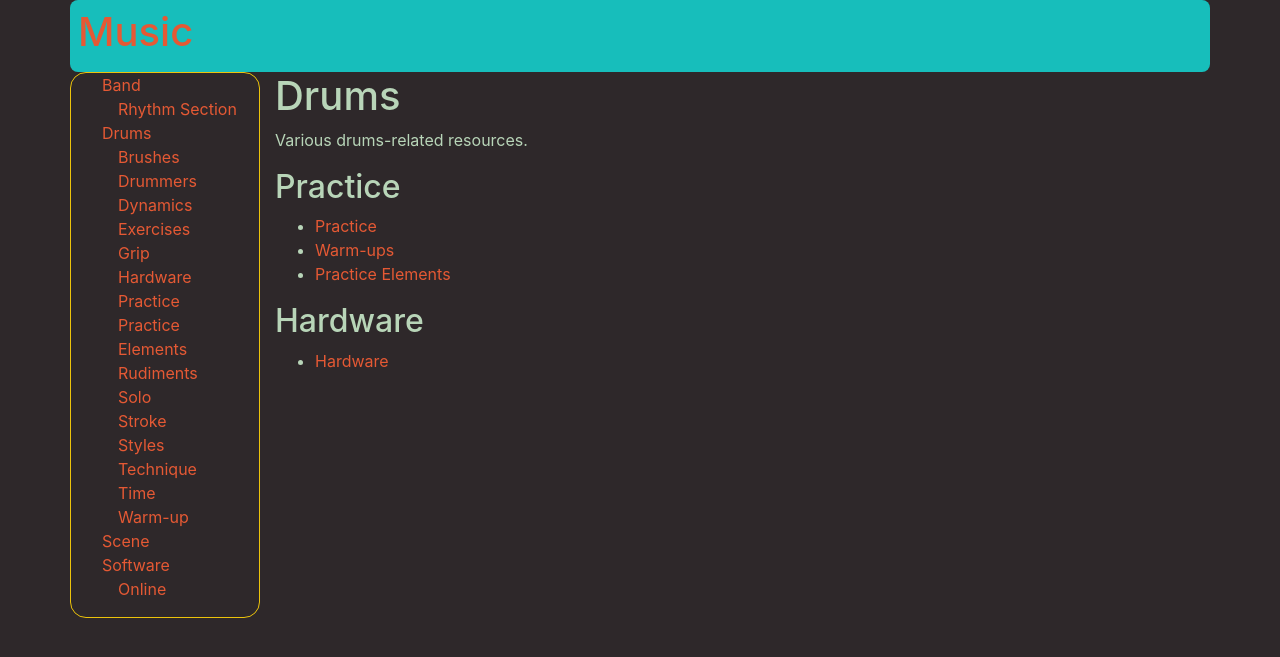
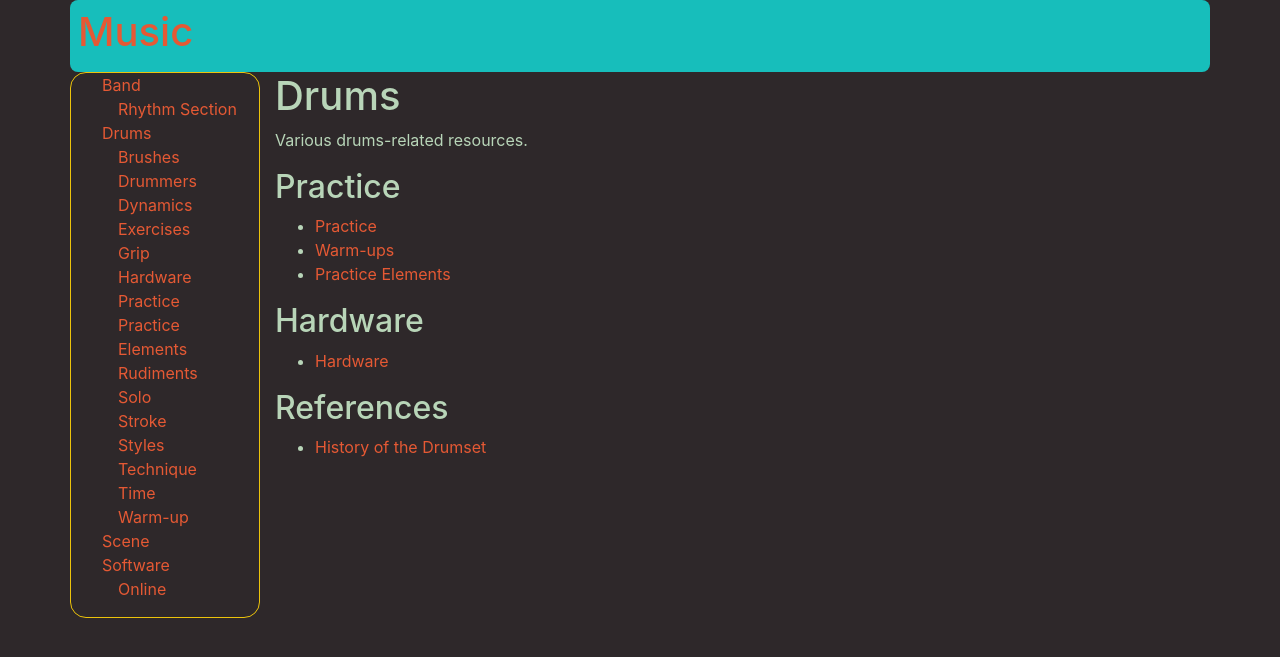
Before and after one commit to MisterY/music-site, a Jekyll site: the page built from drums/index.md, in a window 1280 px wide. Shown: the top 657 px of the page. Built offline with Jekyll 4.4.1, drawn with Linux system fonts in a browser that asks for light colours; nearby versions of some CDN libraries; our own code applies the rules of GitHub Pages for plain Markdown files.

Commit message:
history of the drumset link

```diff
--- a/drums/index.md
+++ b/drums/index.md
@@ -11,3 +11,7 @@ Various drums-related resources.
 ## Hardware
 
 - [Hardware](hardware.md)
+
+## References
+
+- [History of the Drumset](https://www.youtube.com/watch?v=BH-jVncTJbg)
```
